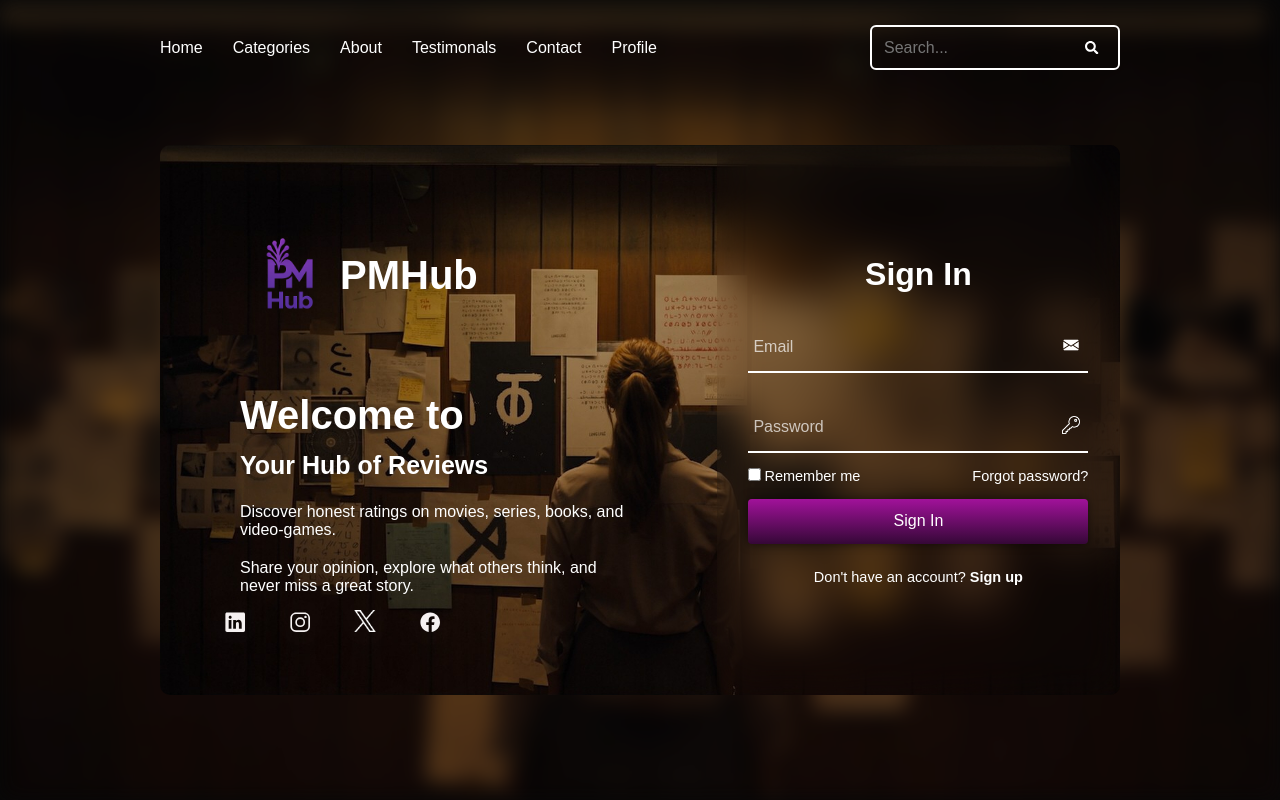
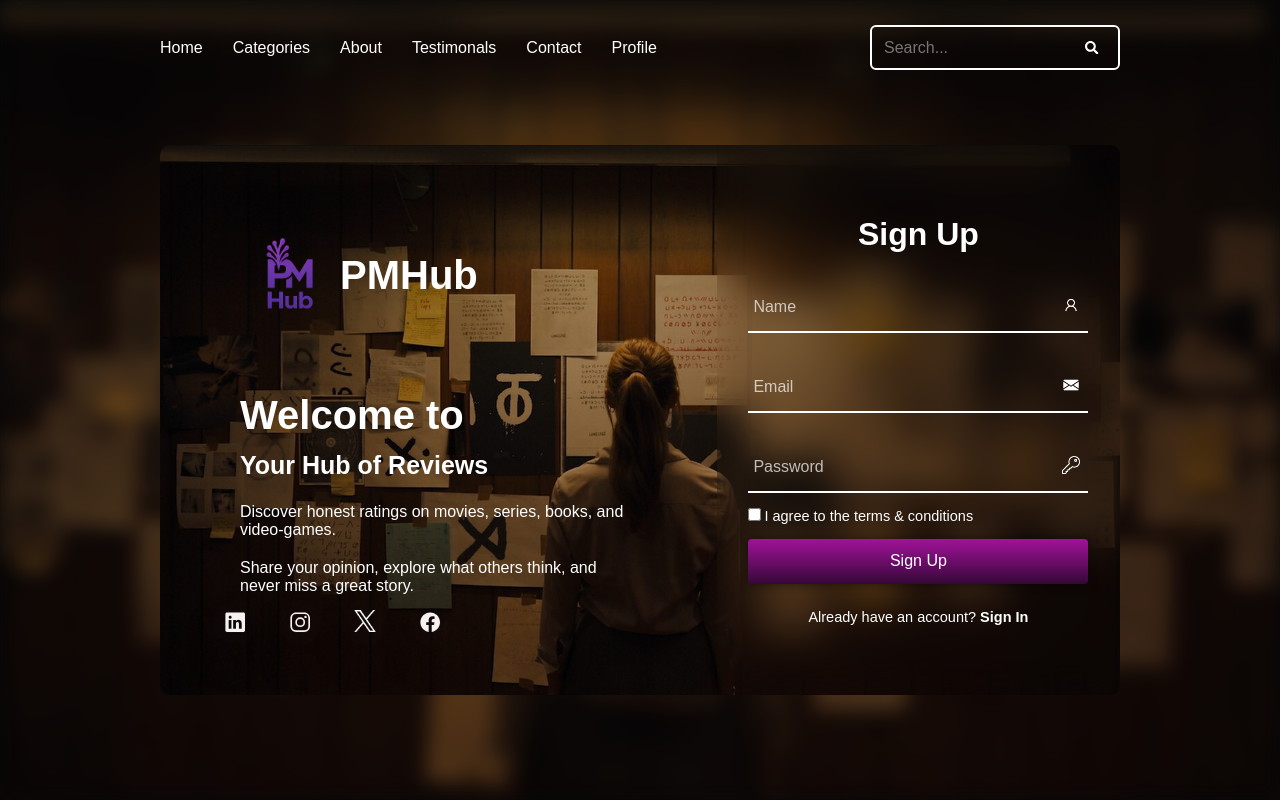
Before and after one commit to joaoevaristo11/PMHub, a React (Vite) app: page / in a window 1280 px wide. Both pictures are taken after a click on the link "Sign up". Shown: the top 800 px of the page. Built offline with nearby package versions, Linux system fonts and the light colour scheme.

Commit message:
Sign In and up done

```diff
--- a/src/components/HomePage.css
+++ b/src/components/HomePage.css
@@ -90,6 +90,7 @@ body {
 }
 
 .hero-container .hero-logreg-box .form-box{
+  position: absolute;
   display: flex;
   justify-content: center;
   align-items: center;
@@ -354,6 +355,51 @@ body {
   filter: brightness(0) invert(1);
 }
 
+.hero-container .hero-logreg-box {
+  position: absolute;
+  top: 0;
+  right: 0;
+  width: 42%;
+  height: 100%;
+  background: transparent;
+  backdrop-filter: blur(20px);
+  border-bottom-right-radius: 10px;
+  border-top-right-radius: 10px;
+  color: white;
+  overflow: hidden; /* Importante para esconder os formulários que saem da área */
+}
+
+.form-box {
+  position: absolute;
+  display: flex;
+  justify-content: center;
+  align-items: center;
+  width: 100%;
+  height: 100%;
+  transition: transform 0.32s ease-in-out, opacity 0.2s ease-in-out;
+  flex-direction: column;
+}
+
+.form-box.login {
+  transform: translateX(0);
+  opacity: 1;
+}
+
+.form-box.register {
+  transform: translateX(100%);
+  opacity: 0;
+}
+
+/* Quando o register está ativo */
+.hero-logreg-box.active .form-box.login {
+  transform: translateX(-100%);
+  opacity: 0;
+}
+
+.hero-logreg-box.active .form-box.register {
+  transform: translateX(0);
+  opacity: 1;
+}
 
 /*------------- CATEGORIES SECTION -------------*/
 :root {
@@ -370,8 +416,6 @@ body {
 .categories-section {
   background: var(--bg-gradient);
   padding: 80px 0;
-  margin-top: 100vh; /* igual à altura do hero */
-
 }
 
 .categories-section-container {
--- a/src/components/HomePage.jsx
+++ b/src/components/HomePage.jsx
@@ -33,11 +33,21 @@ function HomePage() {
     {id:3, name: "Gonçalo Antão", avatar: "/images/Avatars/pfp3.jpeg", rating: "⭐⭐⭐⭐⭐", title: "LOVE IT ❤️", descrição:"blablablablablabla"}
   ]
 
+    const [isRegister, setIsRegister] = useState(false);
+
+  // ... resto do código existente ...
+
+  const handleSignUpClick = () => {
+    setIsRegister(true);
+  };
+
+  const handleSignInClick = () => {
+    setIsRegister(false);
+  };
+
   return (
     <div className="homepage">
-      <div className="background">
-
-      </div>
+      <div className="background"></div>
       <div className="hero-container">
         <div className="hero-content">
           <div className="logo">
@@ -50,7 +60,8 @@ function HomePage() {
             <p>Share your opinion, explore what others think, and never miss a great story.</p>
           </div>
         </div>
-  <div className="hero-logreg-box">
+
+        <div className={`hero-logreg-box ${isRegister ? 'active' : ''}`}>
           <div className="form-box login">
             <form action="#">
               <h2>Sign In</h2>
@@ -70,9 +81,44 @@ function HomePage() {
                 </label>
                 <a href="#">Forgot password?</a>
               </div>
+              <button type="submit" className="btn">Sign In</button>
+              <div className="login-register">
+                <p>Don't have an account?
+                  <a href="#" className="register-link" onClick={handleSignUpClick}> Sign up</a>
+                </p>
+              </div>
+            </form>
+          </div>
 
-      <button type="submit" className="btn">Sign In</button>
-      <div className="login-register"><p>Don't have an account?<a href="#" className="register-link"> Sign up</a></p></div>
+          <div className="form-box register">
+            <form action="#">
+              <h2>Sign Up</h2>
+              <div className="input-box">
+                <span className="icon"><img src="/images/Sample_User_Icon.png" alt="user" /></span>
+                <input type="text" required/>
+                <label>Name</label>
+              </div>
+              <div className="input-box">
+                <span className="icon"><img src="/images/envelope.png" alt="envelope" /></span>
+                <input type="email" required/>
+                <label>Email</label>
+              </div>
+              <div className="input-box">
+                <span className="icon"><img src="/images/key.png" alt="key" /></span>
+                <input type="password" required/>
+                <label>Password</label>
+              </div>
+              <div className="remember-forgot">
+                <label>
+                  <input type="checkbox"/>I agree to the terms & conditions
+                </label>
+              </div>
+              <button type="submit" className="btn">Sign Up</button>
+              <div className="login-register">
+                <p>Already have an account?
+                  <a href="#" className="register-link" onClick={handleSignInClick}> Sign In</a>
+                </p>
+              </div>
             </form>
           </div>
         </div>
--- a/src/components/NavBar.css
+++ b/src/components/NavBar.css
@@ -9,6 +9,31 @@
   justify-content: space-between;
   align-items: center;
   z-index: 100;
+  transition: transform 0.3s ease-in-out, opacity 0.3s ease-in-out, backdrop-filter 0.3s ease-in-out, background 0.3s ease-in-out;
+}
+
+/* Quando está no topo - sem blur */
+.NavBar.at-top .NavBar-container {
+  backdrop-filter: none;
+  background: transparent;
+}
+
+/* Quando fez scroll - com blur */
+.NavBar.scrolled .NavBar-container {
+  backdrop-filter: blur(10px);
+  background: rgba(0, 0, 0, 0.1);
+}
+
+/* Classe para navbar visível */
+.NavBar.visible .NavBar-container {
+  transform: translateY(0);
+  opacity: 1;
+}
+
+/* Classe para navbar escondida */
+.NavBar.hidden .NavBar-container {
+  transform: translateY(-100%);
+  opacity: 0;
 }
 
 .NavBar-menu {
--- a/src/components/NavBar.jsx
+++ b/src/components/NavBar.jsx
@@ -1,8 +1,38 @@
 import { FaSearch } from "react-icons/fa";
+import { useState, useEffect } from 'react';
 
 function NavBar() {
+  const [isVisible, setIsVisible] = useState(true);
+  const [lastScrollY, setLastScrollY] = useState(0);
+  const [isAtTop, setIsAtTop] = useState(true);
+
+  useEffect(() => {
+    const handleScroll = () => {
+      const currentScrollY = window.scrollY;
+
+      // Detectar se estamos no topo
+      setIsAtTop(currentScrollY < 50);
+
+      if (currentScrollY > lastScrollY && currentScrollY > 100) {
+        // Scrolling down & passed 100px
+        setIsVisible(false);
+      } else {
+        // Scrolling up or at top
+        setIsVisible(true);
+      }
+
+      setLastScrollY(currentScrollY);
+    };
+
+    window.addEventListener('scroll', handleScroll);
+
+    return () => {
+      window.removeEventListener('scroll', handleScroll);
+    };
+  }, [lastScrollY]);
+
   return (
-    <nav className="NavBar">
+    <nav className={`NavBar ${isVisible ? 'visible' : 'hidden'} ${isAtTop ? 'at-top' : 'scrolled'}`}>
       <div className="NavBar-container">
 
         {/* Menu */}
```
Also changed, not shown: public/images/Sample_User_Icon.png (added). Lines whose indentation alone changed are shown as unchanged.
